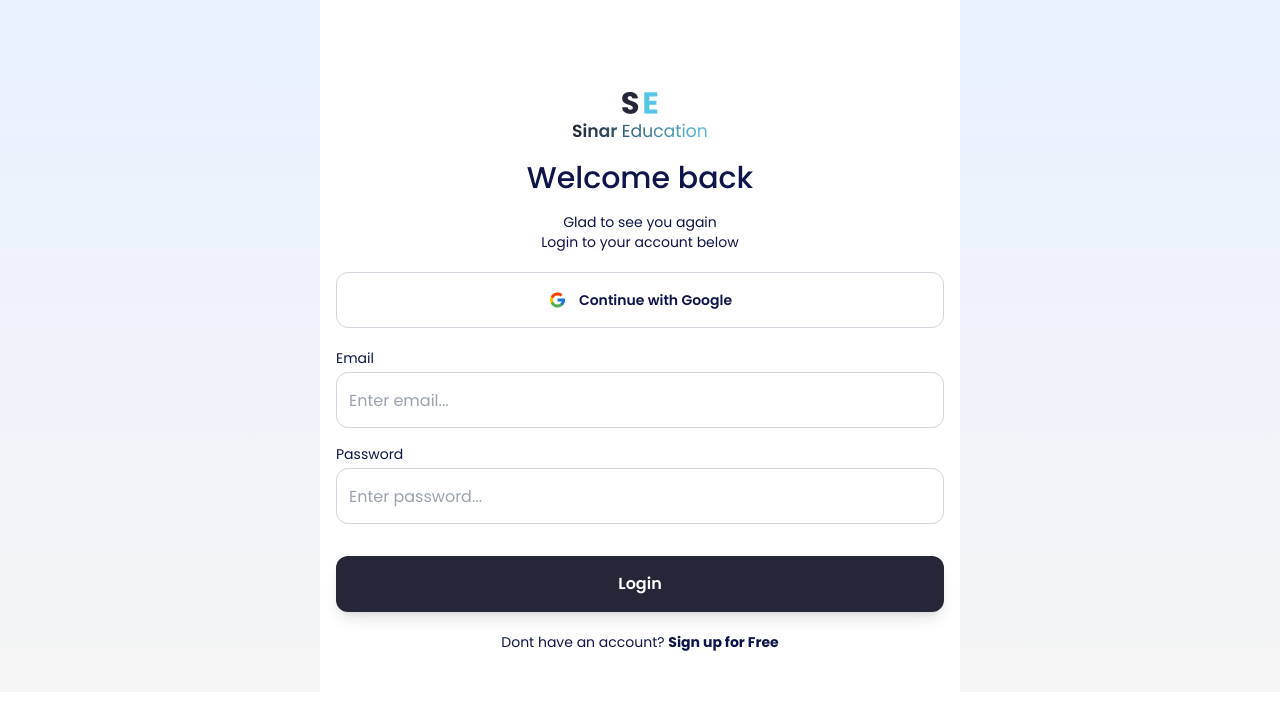
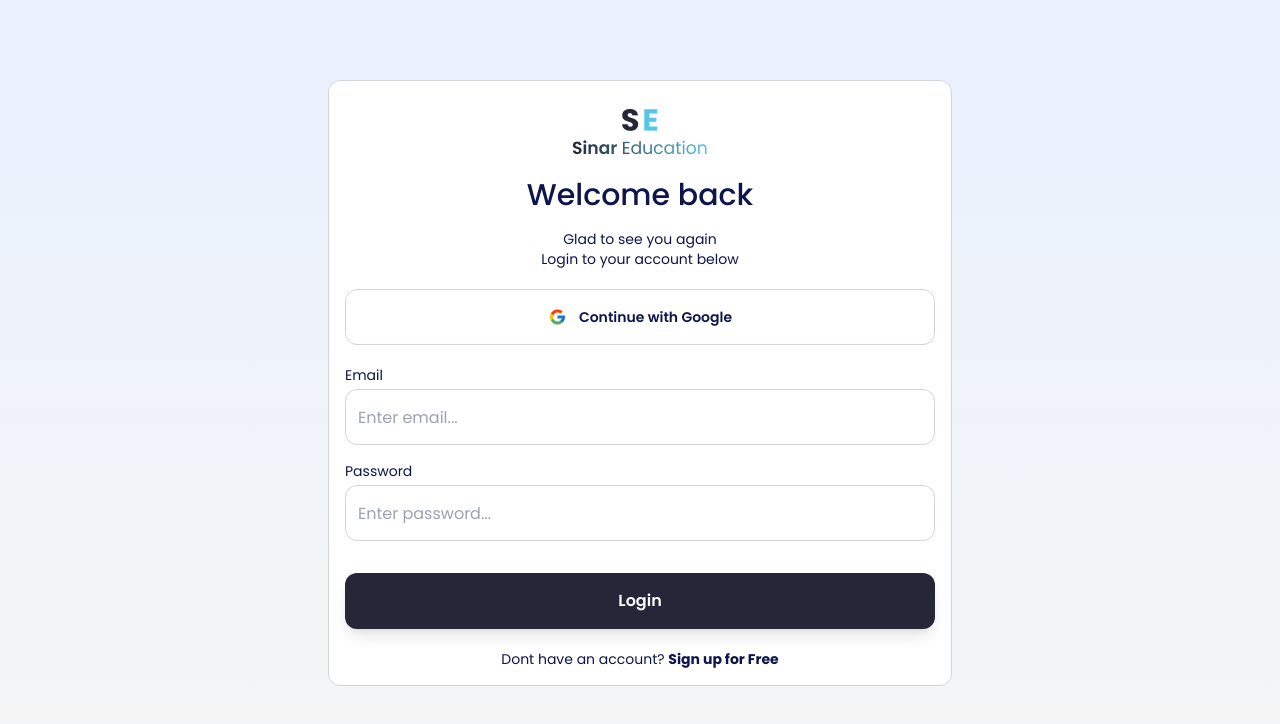
Before and after one commit to Deyjuwon/Sinar, a React (Vite) app: page /login in a window 1280 px wide. Shown: the top 724 px of the page. Built offline with nearby package versions, Linux system fonts and the light colour scheme.

Commit message:
login page responsiveness

```diff
--- a/src/Components/SignIn.jsx
+++ b/src/Components/SignIn.jsx
@@ -5,7 +5,10 @@ import google from '../assets/flat-color-icons_google.png'
 
 const SignIn = () => {
   return (
-    <div className='h-screen pt-32 flex flex-col  gap-5 p-4 pb-10 md:bg-white md:h-full md:pt-20'>
+    <div className='h-screen md:h-full pt-32 md:pt-0 flex flex-col gap-5 p-4 pb-20 '>
+      <div className='md:p-4 md:border md:border-gray-300 md:mt-20 md:w-2/4 md:h-fill md:m-auto md:bg-white md:rounded-xl flex flex-col gap-5'>
+
+
         <div className='flex flex-col items-center gap-4'>
           <img src={logo} alt=""  />
           <h1 className=' text-3xl text-blue-txt font-medium'>Welcome back</h1>
@@ -13,9 +16,9 @@ const SignIn = () => {
 
         </div>
 
-        <button className='w-full bg-white border border-gray-300 min-h-14 flex items-center gap-3 justify-center rounded-xl'>
+          <button className='w-full bg-white border border-gray-300 min-h-14 flex items-center gap-3 justify-center rounded-xl hover:bg-black text-blue-txt hover:text-white transition '>
             <span><img src={google} alt="" /></span>
-          <span className='text-blue-txt text-sm font-semibold'>Continue with Google</span>
+            <span className='text-sm font-semibold '>Continue with Google</span>
           </button>
           <div>
             <form action="" className='flex flex-col '>
@@ -26,7 +29,8 @@ const SignIn = () => {
               <Button name='Login' />
             </form>
           </div>
-        <p className='text-blue-txt text-sm text-center'>Dont have an account? <span className='font-bold text-blue-txt text-sm '>Sign up for Free</span></p>
+          <p className='text-blue-txt text-sm text-center '>Dont have an account? <span className='font-bold text-blue-txt text-sm '>Sign up for Free</span></p>
+        </div>
     </div>
   )
 }
--- a/src/Pages/Login.jsx
+++ b/src/Pages/Login.jsx
@@ -3,7 +3,7 @@ import SignIn from '../Components/SignIn'
 
 const Login = () => {
   return (
-    <div className='md:w-2/4 md:m-auto'>
+    <div className=' '>
       <SignIn />
     </div>
   )
```
Lines whose indentation alone changed are shown as unchanged.
